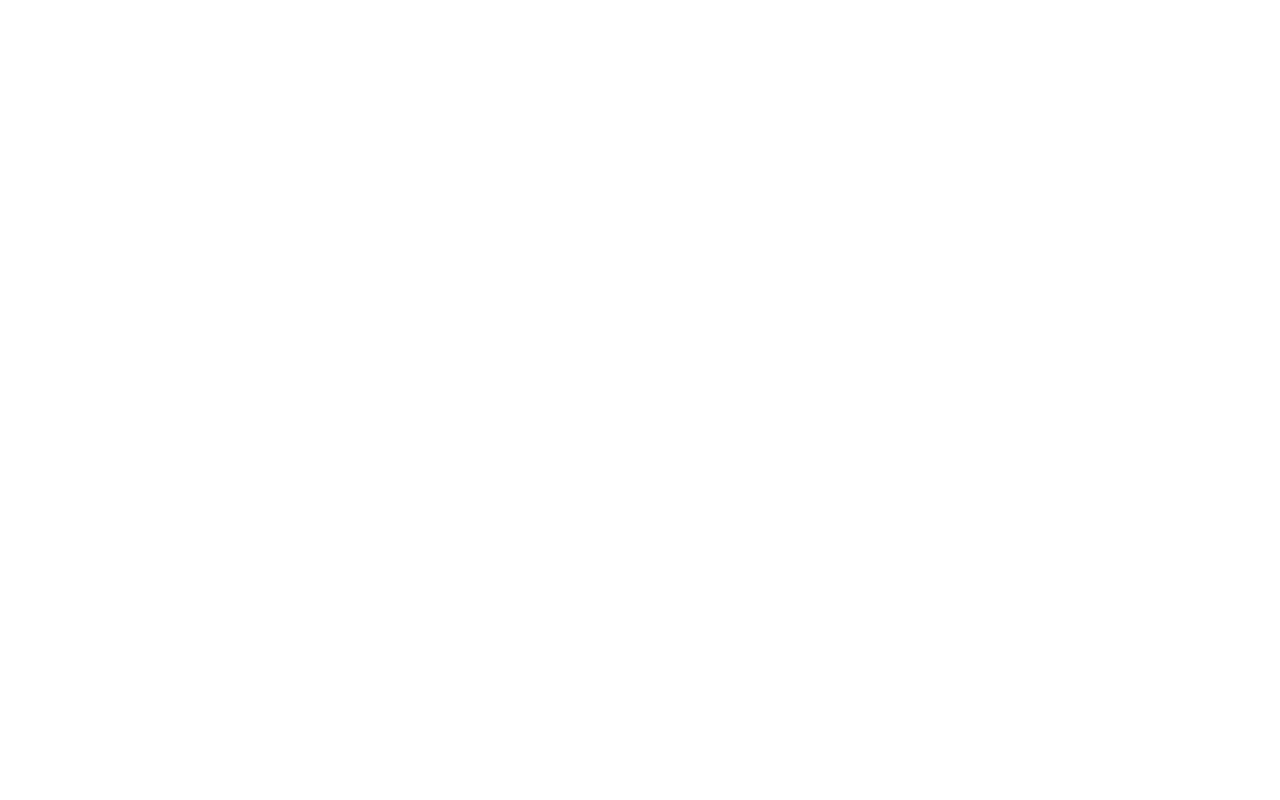
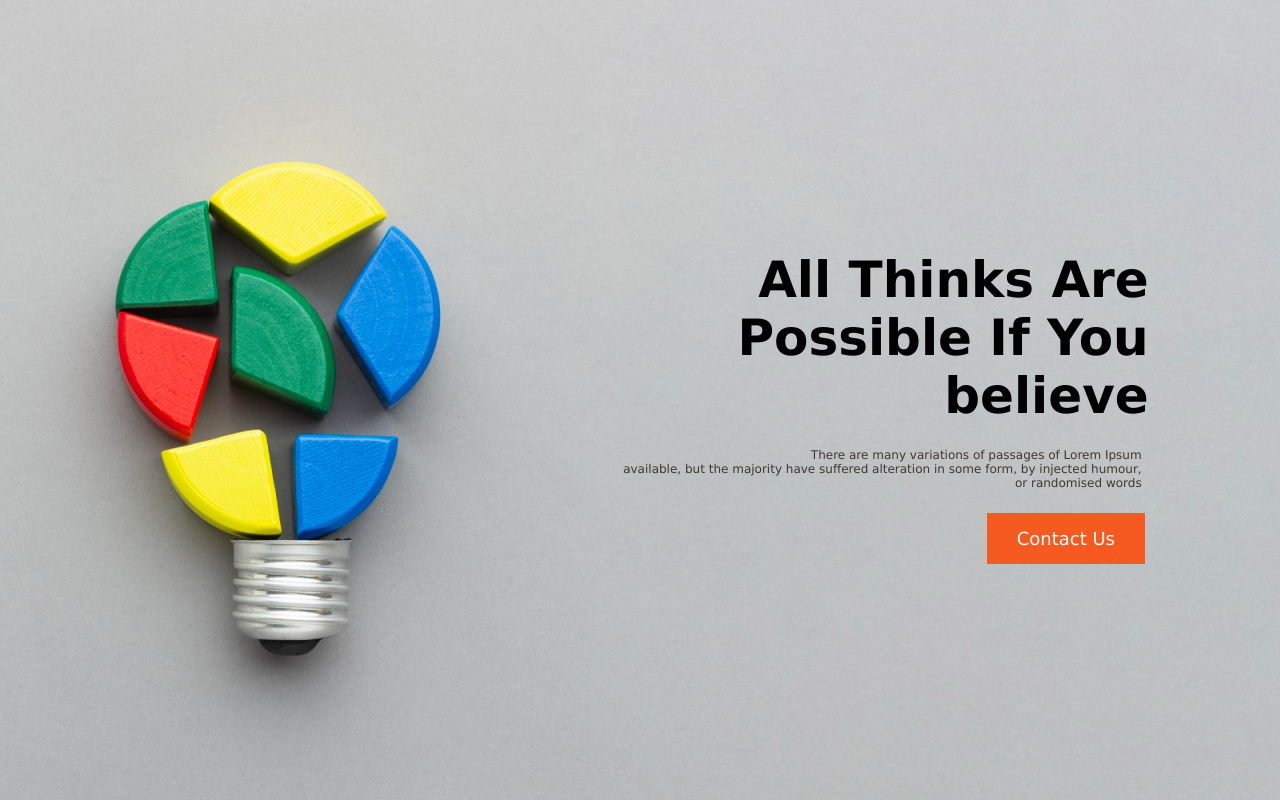
Before and after one commit to mahafujahamed/new-year-new-me, a plain HTML site: page index.html in a window 1280 px wide. Drawn offline with Linux system fonts and the light colour scheme.

Commit message:
first changed

```diff
--- a/index.html
+++ b/index.html
@@ -8,12 +8,20 @@
     <link rel="stylesheet" href="styles.css">
 </head>
 <body>
+    <!-- header banner -->
     <header>
-
     </header>
-    <main>
-
-    </main>
+    <div class="banner-container">
+        <div class="banner-details">
+            <h2 class="banner-title">All Thinks Are<br>
+                Possible If You<br>
+                believe</h2>
+            <p class="description">There are many variations of passages of Lorem Ipsum<br>
+                available, but the majority have suffered alteration in some
+                form, by injected humour, or randomised words</p>
+            <button class="btn-style">Contact Us</button>
+        </div>
+    </div>
     <footer>
 
     </footer>
--- a/styles.css
+++ b/styles.css
@@ -0,0 +1,36 @@
+*{
+    margin: 0;
+    font-family: Verdana, Geneva, Tahoma, sans-serif;
+
+}
+/* banner styles */
+.banner-container{
+    width: 100%;
+    height: 100vh;
+    background-image: url("./images/banner/banner2.png");
+    display: flex;
+    justify-content: right;
+    text-align: right;
+    align-items: center;
+}
+.description{
+    color: rgb(64,55,48);
+    font-size: 12px;
+    width: 78%;
+    padding: 8px;
+}
+.banner-title{
+    font-size: 50px;
+    font-weight: bold;
+    width: 78%;
+    padding: 15px;
+}
+.btn-style{
+    padding: 15px 30px;
+    background-color: rgb(246, 90, 33);
+    border: none;
+    color: white;
+    font-size: 18px;
+    margin-right: 135px;
+    margin-top: 15px;
+}
```
